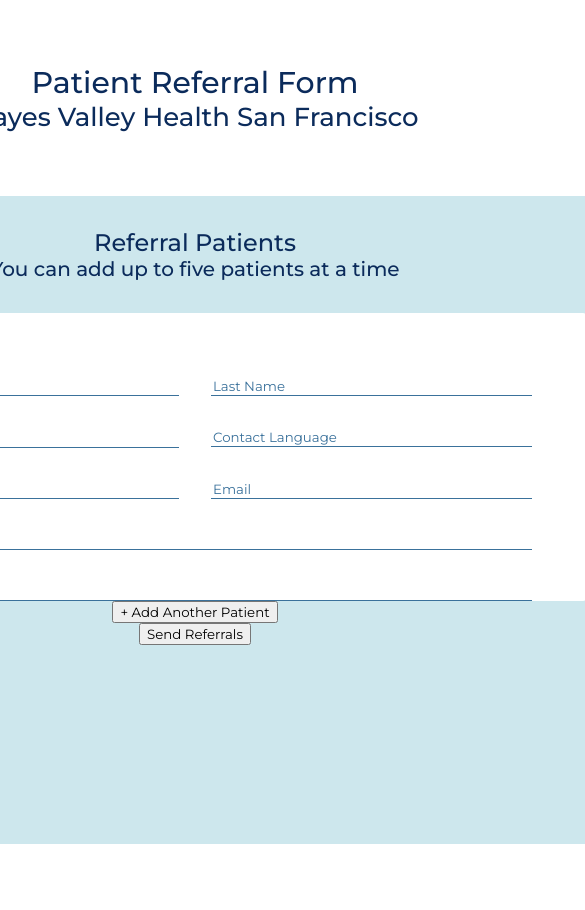
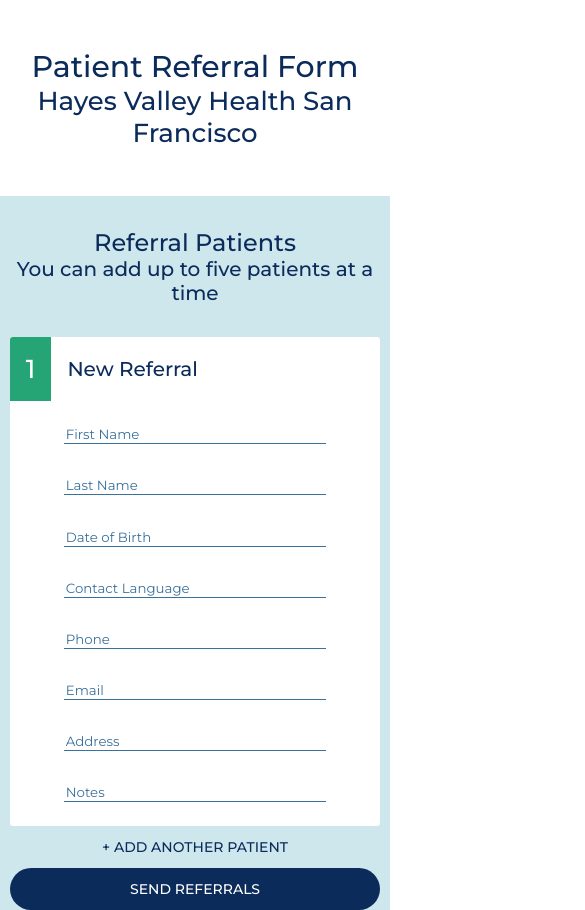
Before and after one commit to WiderCircle/Frontend-Interview-WC, a Next.js app in the folder app/: page / in a window 390 px wide. Shown: the whole page, 585 px wide, since content can reach past the window. Before the commit the page ends 844 px from the top, so only its background shows below. Built offline with nearby package versions, Linux system fonts and the light colour scheme.

Commit message:
Add style responsiveness

```diff
--- a/app/pages/index.tsx
+++ b/app/pages/index.tsx
@@ -1,5 +1,6 @@
 import { useState } from 'react';
-import { useFormik, Formik } from 'formik';
+import classnames from 'classnames'
+import { Formik } from 'formik';
 import type { NextPage } from 'next';
 import * as yup from 'yup';
 import FormInput from '../components/FormInput';
@@ -81,28 +82,35 @@
             - create reusable form component (for up to 5 patients) */}
                 <form onSubmit={formik.handleSubmit}>
                   <div className={styles.formInputs}>
-                    <FormInput type="text" name="firstName" placeholder="First Name"/>
-                    <FormInput type="text" name="lastName" placeholder="Last Name"/>
-                    <FormDateInput name="dateOfBirth" placeholderText="Date of Birth"/>
-                    <FormInput type="text" name="contactLanguage" placeholder="Contact Language"/>
+                    <FormInput type="text" name="firstName" placeholder="First Name" />
+                    <FormInput type="text" name="lastName" placeholder="Last Name" />
+                    <FormDateInput name="dateOfBirth" placeholderText="Date of Birth" />
+                    <FormInput type="text" name="contactLanguage" placeholder="Contact Language" />
                     <FormInput type="phone" name="phone" placeholder="Phone" />
-                    <FormInput type="email" name="email" placeholder="Email"/>
-                    <FormInput type="address" name="address" placeholder="Address" width="100%"/>
-                    <FormInput type="text" name="notes" placeholder="Notes" width="100%"/>
+                    <FormInput type="email" name="email" placeholder="Email" />
+                    <FormInput type="address" name="address" placeholder="Address" width="100%" />
+                    <FormInput type="text" name="notes" placeholder="Notes" width="100%" />
                   </div>
                   {/* todo:
                   - make "+ add another patient" button that duplicates form
                   - make form component collapsible when there are multiple patients */}
                 </form>
               </div>
+              {/* todo: handle form submit & show success message */}
+              <button
+                className={classnames(styles.button, styles.textButton)}
+                onClick={() => { }}
+              >
+                + Add Another Patient
+              </button>
+              <button
+                className={classnames(styles.button, styles.submitButton)}
+                type="submit"
+                onClick={formik.submitForm}
+              >
+                Send Referrals
+              </button>
             </div>
-            {/* todo: handle form submit & show success message */}
-            <button onClick={() => {}}>
-              + Add Another Patient
-            </button>
-            <button type="submit" onClick={formik.submitForm}>
-              Send Referrals
-            </button>
           </div>
         );
       }}
--- a/app/styles/Main.module.css
+++ b/app/styles/Main.module.css
@@ -25,6 +25,13 @@
   font-size: 26px;
 }
 
+.formPage {
+  width: 782px;
+  @media only screen and (max-width: 800px) {
+    width: 95vw;
+  }
+}
+
 .formPage h1 {
   font-size: 24px;
   margin-top: 32px;
@@ -40,18 +47,16 @@
 .form {
   background-color: white;
   border-radius: 3px;
-  width: 782px;
 }
 
-.form button {
-
+.form form {
+  padding: 24px 54px;
 }
 
 .formHeader {
   align-items: center;
   display: flex;
   font-weight: 500;
-  margin-bottom: 32px;
 }
 
 .formHeader p {
@@ -60,7 +65,7 @@
   color: white;
   font-size: 26px;
   margin: 0 16px 0 0;
-  padding: 0 16px;
+  padding: 16px;
 }
 
 .formHeader h1 {
@@ -73,7 +78,10 @@
   grid-template-columns: repeat(2, 1fr);
   grid-column-gap: 32px;
   grid-row-gap: 32px;
-  margin: 0 54px;
+
+  @media only screen and (max-width: 575px) {
+    grid-template-columns: repeat(1, 1fr);
+  }
 }
 
 .form .fullWidthInput {
@@ -91,3 +99,23 @@
   font-size: 10px;
   margin: 2px;
 }
+
+.button {
+  border: none;
+  font-size: 14px;
+  font-weight: 500;
+  padding: 12px;
+  text-transform: uppercase;
+  width: 100%;
+}
+
+.textButton {
+  background: none;
+  color: #0B2B5B;
+}
+
+.submitButton {
+  border-radius: 25px;
+  background: #0B2B5B;
+  color: white;
+}
```
